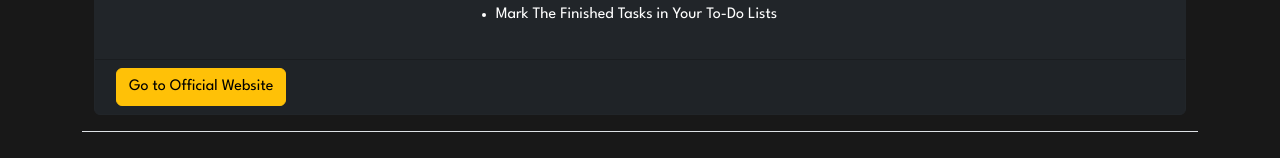
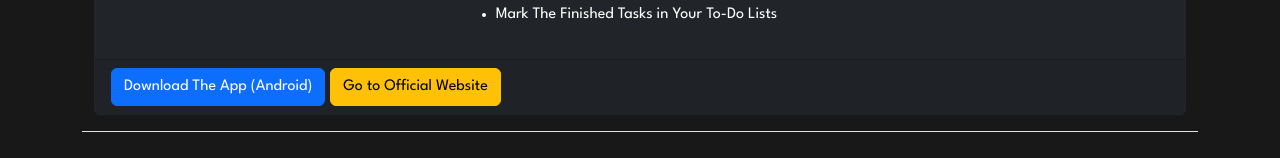
Before and after one commit to Mostafa-shaban-mohamed/Mostafa-Shaban-Official, an Angular app: page /Mostafa-Shaban-Official/app-store in a window 1280 px wide. Shown: the part 450-608 px from the top of the page. Built offline with nearby package versions, Linux system fonts and the light colour scheme.

Commit message:
commit message

```diff
--- a/src/app/app-store/app-store.component.html
+++ b/src/app/app-store/app-store.component.html
@@ -71,7 +71,7 @@
                 <div class="col">
                     <!-- <p class="text-success">Uploading New Verison, It will take a while ...</p> -->
                     <!-- <p class="text-success">The Version (1.0) is Now Avaliable...</p> -->
-                    <!-- <a href="https://drive.google.com/file/d/1p_vFL2EKo38rOu9VzOSEEyeH_WL4MRp_/view?usp=sharing" class="btn btn-primary">Download The App (Android)</a> -->
+                    <a href="https://play.google.com/store/apps/details?id=com.b2studio.ElNota" class="btn btn-primary">Download The App (Android)</a>
                     <a style="margin-left: 5px;" class="btn btn-warning" href="https://el-nota.netlify.app/Home">Go to Official Website</a>
                 </div>
             </div>
```
